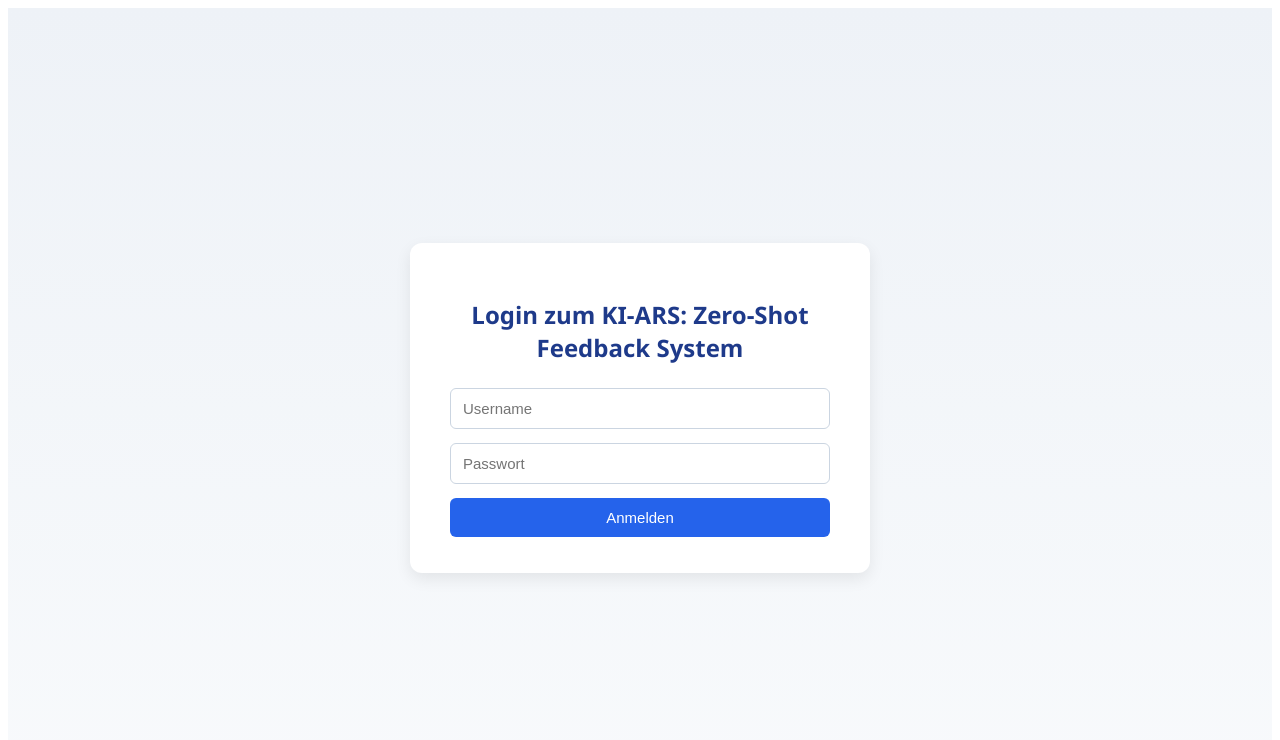
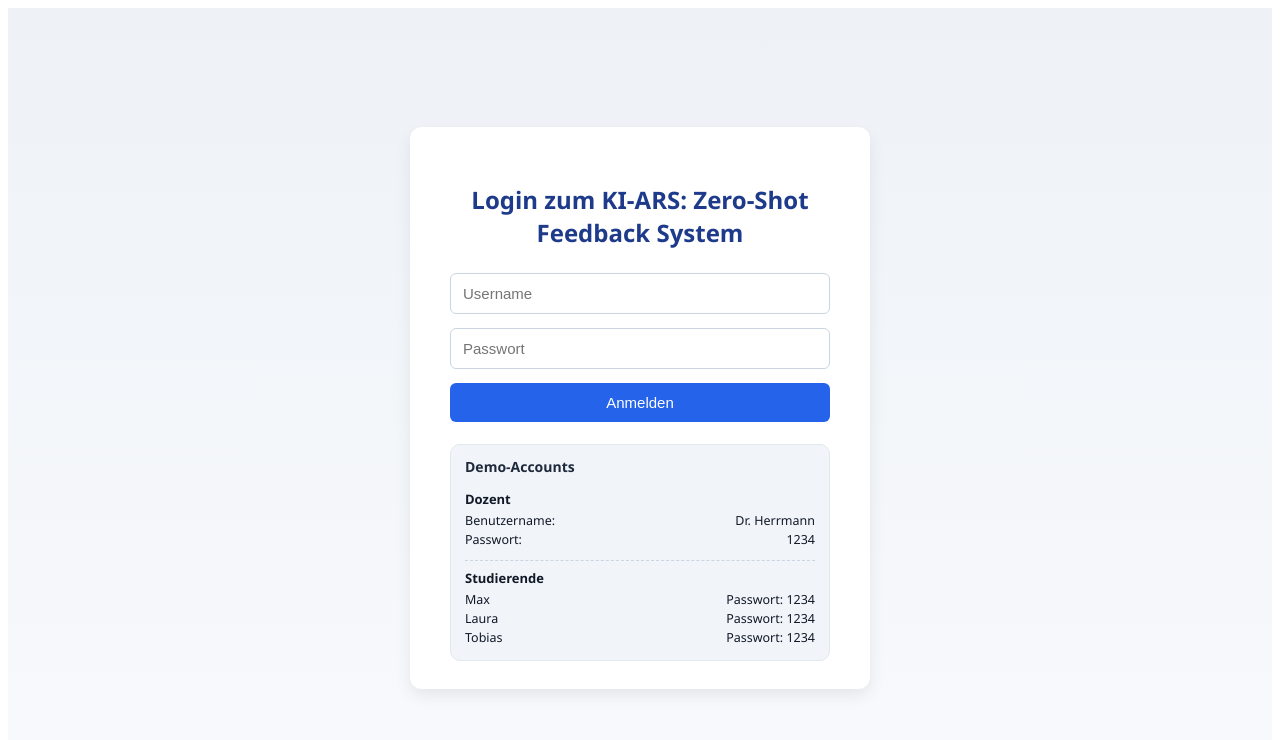
Before and after one commit to ts24017/KI-ARS_Zero-Shot, a Vue app in the folder frontend/: page / in a window 1280 px wide. Shown: the top 740 px of the page. Built offline with nearby package versions, Linux system fonts and the light colour scheme.

Commit message:
added some information for demo accounts

```diff
--- a/frontend/src/components/LoginView.vue
+++ b/frontend/src/components/LoginView.vue
@@ -63,12 +63,46 @@ async function handleLogin() {
       </form>
 
       <p v-if="error" class="error">{{ error }}</p>
+
+      <div class="login-info">
+        <h3>Demo-Accounts</h3>
+
+        <div class="login-roles">
+          <div class="login-role-block">
+            <h4>Dozent</h4>
+            <div class="line">
+              <span class="label">Benutzername:</span>
+              <span class="value">Dr. Herrmann</span>
+            </div>
+            <div class="line">
+              <span class="label">Passwort:</span>
+              <span class="value">1234</span>
+            </div>
+          </div>
+
+          <div class="login-role-block">
+            <h4>Studierende</h4>
+            <div class="line">
+              <span class="label">Max</span>
+              <span class="value">Passwort: 1234</span>
+            </div>
+            <div class="line">
+              <span class="label">Laura</span>
+              <span class="value">Passwort: 1234</span>
+            </div>
+            <div class="line">
+              <span class="label">Tobias</span>
+              <span class="value">Passwort: 1234</span>
+            </div>
+          </div>
+        </div>
+      </div>
+
     </div>
   </div>
 </template>
 
 <style scoped>
-
 .login-page {
   height: 100vh;
   display: flex;
@@ -82,11 +116,10 @@ async function handleLogin() {
   width: 380px;
   background: white;
   border-radius: 12px;
-  padding: 36px 40px;
+  padding: 36px 40px 28px 40px;
   text-align: center;
   box-shadow: 0 6px 16px rgba(0, 0, 0, 0.08);
 }
-
 
 .login-container h2 {
   color: #1e3a8a;
@@ -112,7 +145,6 @@ async function handleLogin() {
   box-shadow: 0 0 0 2px rgba(59, 130, 246, 0.15);
 }
 
-
 .login-container button {
   width: 100%;
   padding: 11px;
@@ -136,4 +168,65 @@ async function handleLogin() {
   font-size: 14px;
   margin-top: 10px;
 }
+
+.login-info {
+  margin-top: 22px;
+  padding: 12px 14px;
+  border-radius: 10px;
+  background: #f1f5f9;
+  text-align: left;
+  font-size: 13px;
+  color: #0f172a;
+  border: 1px solid #e2e8f0;
+}
+
+.login-info h3 {
+  margin: 0 0 6px 0;
+  font-size: 14px;
+  font-weight: 600;
+  color: #1e293b;
+  text-align: left;
+}
+
+.login-info p {
+  margin: 0 0 10px 0;
+}
+
+.login-roles {
+  display: flex;
+  flex-direction: column;
+  gap: 10px;
+}
+
+.login-role-block {
+  padding-top: 4px;
+  border-top: 1px dashed #cbd5e1;
+}
+
+.login-role-block:first-of-type {
+  border-top: none;
+}
+
+.login-role-block h4 {
+  font-size: 13px;
+  margin: 4px 0 4px 0;
+  font-weight: 600;
+  color: #111827;
+}
+
+.line {
+  display: flex;
+  justify-content: space-between;
+  font-size: 12.5px;
+  margin: 2px 0;
+}
+
+.label {
+  font-weight: 500;
+  color: #111827;
+}
+
+.value {
+  color: #111827;
+}
 </style>
```
